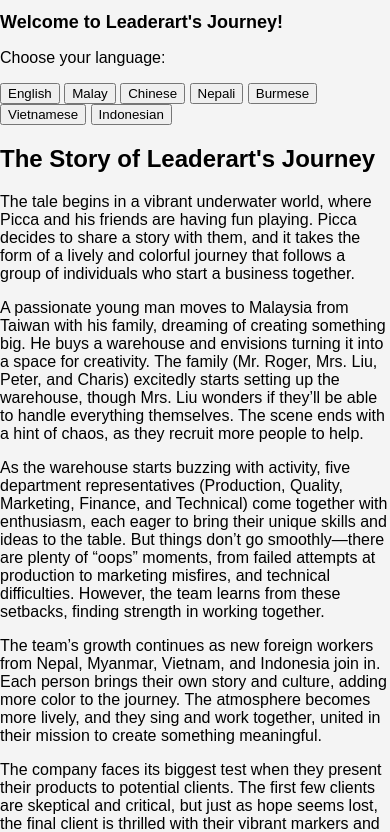
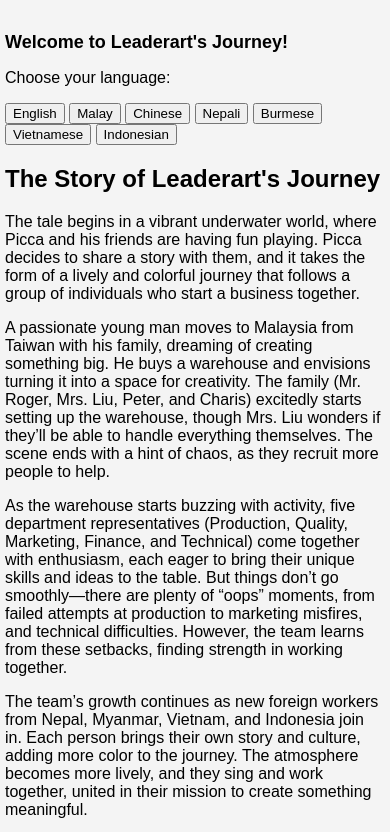
Before and after one commit to zzulhakim10/Synopsis-HOD-Performance, a plain HTML site: page index.html in a window 390 px wide. Shown: the top 832 px of the page. Drawn offline with Linux system fonts and the light colour scheme.

Commit message:
Update style.css

```diff
--- a/style.css
+++ b/style.css
@@ -4,6 +4,10 @@ body {
     margin: 0;
     padding: 0;
     background-color: #f4f4f4;
+    padding-left: 20px;  /* Adds space on the left */
+    padding-right: 20px; /* Adds space on the right */
+    padding-top: 20px;   /* Adds space on the top */
+    padding-bottom: 20px; /* Adds space on the bottom */
 }
 
 header {
@@ -11,6 +15,7 @@ header {
     color: #fff;
     padding: 20px;
     text-align: center;
+    margin-bottom: 20px;  /* Adds space below the header */
 }
 
 .container {
@@ -35,6 +40,15 @@ header {
     .box {
         width: 100%;  /* Full width for smaller devices */
     }
+
+    body {
+        padding-left: 10px;  /* Smaller padding for mobile devices */
+        padding-right: 10px;
+    }
+
+    .container {
+        padding: 10px;
+    }
 }
 
 @media screen and (max-width: 480px) {
@@ -46,4 +60,13 @@ header {
     .box {
         padding: 15px;
     }
+
+    body {
+        padding-left: 5px;  /* Even smaller padding for very small screens */
+        padding-right: 5px;
+    }
+
+    .container {
+        padding: 5px;
+    }
 }
```
